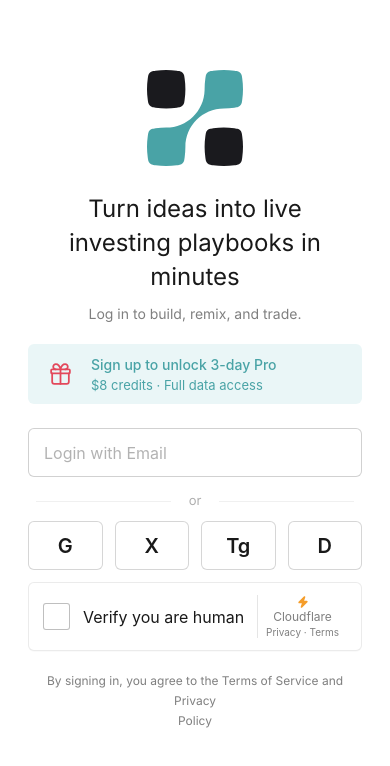
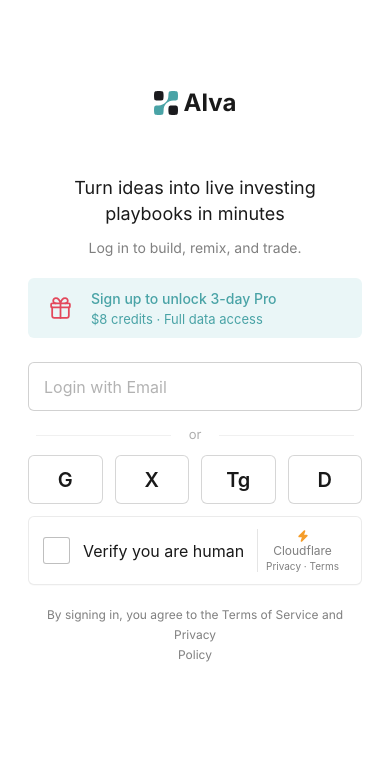
Before and after one commit to RobertLee8888/m.baby, a React (Vite) app: page / in a window 390 px wide. Shown: the top 766 px of the page. Built offline with nearby package versions, Linux system fonts and the light colour scheme; a web font is replaced by a local one.

Commit message:
Refine mobile component sizing

```diff
--- a/src/App.tsx
+++ b/src/App.tsx
@@ -180,6 +180,7 @@
   return (
     <div className={`logo-mark logo-${size}`} aria-label="Alva">
       <img src={asset("assets/logos/alva-logo.svg")} alt="" />
+      <span>Alva</span>
     </div>
   );
 }
--- a/src/styles.css
+++ b/src/styles.css
@@ -194,14 +194,14 @@
 
 .ad-banner {
   display: flex;
-  min-height: 64px;
-  align-items: center;
-  gap: 12px;
-  padding: 10px 16px;
+  min-height: 36px;
+  align-items: center;
+  gap: 8px;
+  padding: 6px 12px;
   background: #71bdbc;
   color: rgba(0, 0, 0, 0.78);
-  font-size: 13px;
-  line-height: 20px;
+  font-size: 10px;
+  line-height: 14px;
 }
 
 .ad-banner span {
@@ -209,8 +209,13 @@
 }
 
 .logo-mark {
-  display: flex;
-  align-items: center;
+  display: inline-flex;
+  align-items: center;
+  justify-content: center;
+  gap: 6px;
+  color: var(--text);
+  font-weight: 700;
+  letter-spacing: 0;
 }
 
 .logo-mark img {
@@ -219,11 +224,21 @@
 }
 
 .logo-large img {
-  width: 96px;
+  width: 24px;
 }
 
 .logo-small img {
-  width: 50px;
+  width: 20px;
+}
+
+.logo-large span {
+  font-size: 24px;
+  line-height: 30px;
+}
+
+.logo-small span {
+  font-size: 15px;
+  line-height: 20px;
 }
 
 .avatar {
@@ -306,7 +321,7 @@
 }
 
 .login-page {
-  padding: 70px 28px 0;
+  padding: 88px 28px 0;
   text-align: center;
 }
 
@@ -318,10 +333,10 @@
 
 .login-hero h1 {
   max-width: 320px;
-  margin: 26px 0 10px;
-  font-size: 24px;
+  margin: 58px 0 10px;
+  font-size: 18px;
   font-weight: 400;
-  line-height: 34px;
+  line-height: 26px;
   letter-spacing: 0;
 }
 
@@ -607,7 +622,7 @@
 
 .sidebar-head {
   display: flex;
-  height: 64px;
+  height: 54px;
   align-items: center;
   justify-content: space-between;
   padding: 0 16px;
@@ -688,12 +703,12 @@
 
 .nav-row {
   display: grid;
-  grid-template-columns: 32px 1fr auto;
-  min-height: 50px;
+  grid-template-columns: 28px 1fr auto;
+  min-height: 40px;
   align-items: center;
   padding: 0 16px;
   color: var(--text);
-  font-size: 18px;
+  font-size: 14px;
 }
 
 .nav-row.active {
```
